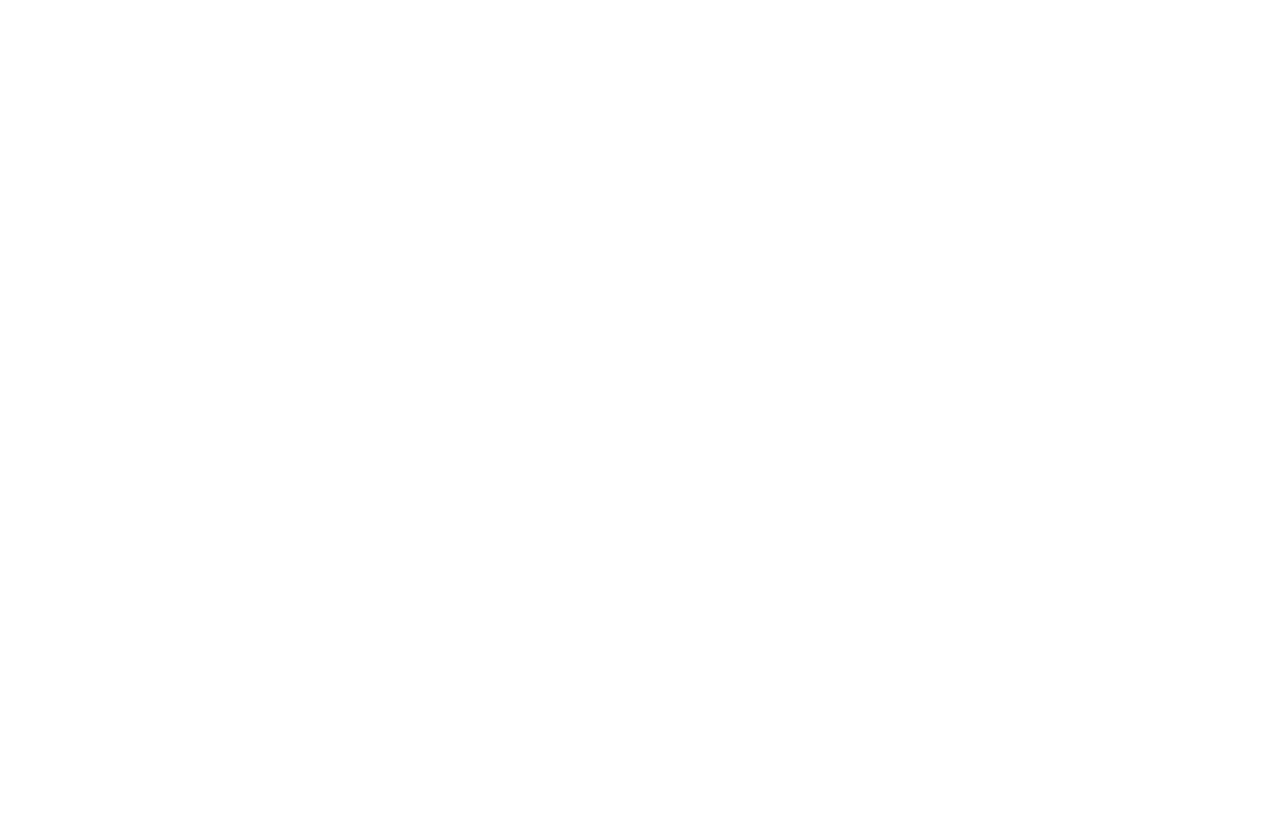
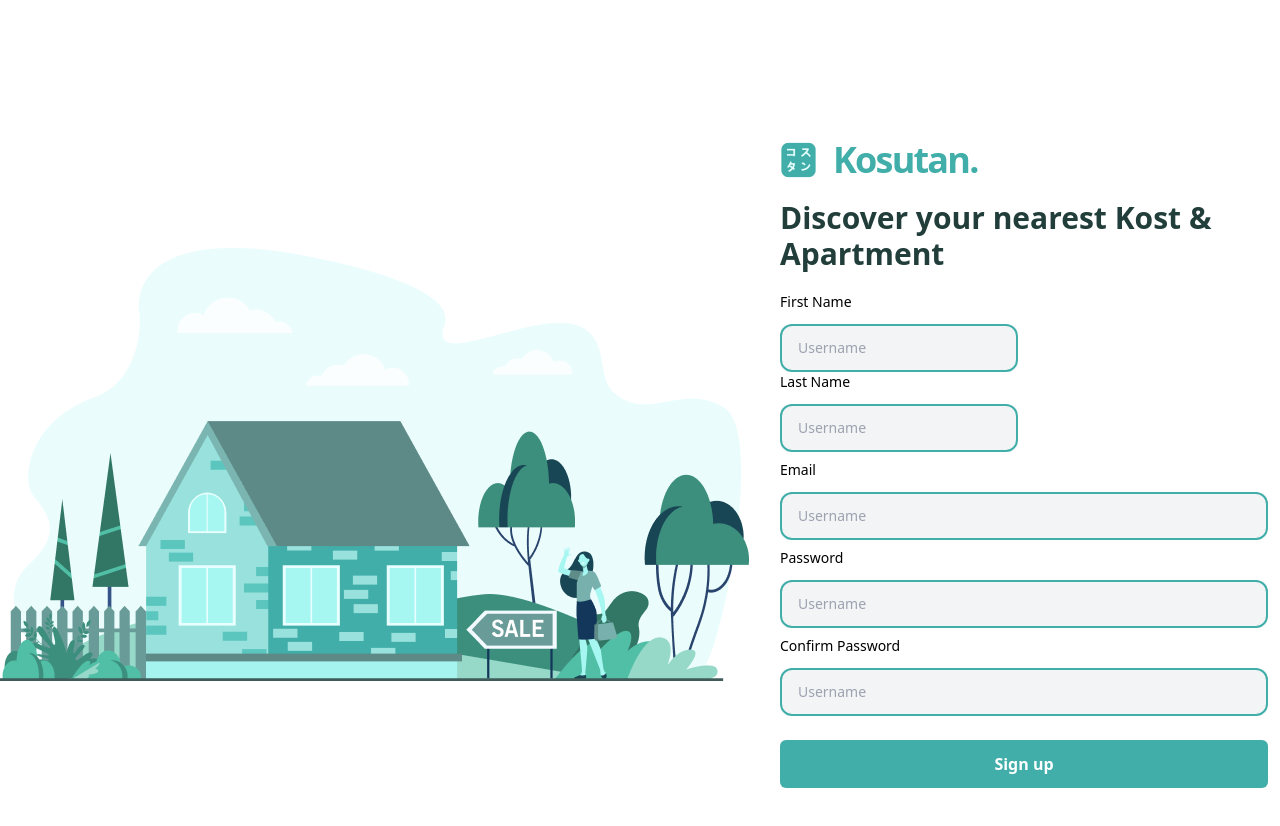
Before and after one commit to rifqi-luthfi/rpl-kosutan, a React (Create React App) app in the folder client/: page /register in a window 1280 px wide. Shown: the top 826 px of the page. Before the commit the page ends 800 px from the top, so only its background shows below. Built offline with nearby package versions, Linux system fonts and the light colour scheme.

Commit message:
adding login regis

```diff
--- a/client/src/Router.js
+++ b/client/src/Router.js
@@ -3,7 +3,7 @@
     BrowserRouter as RouterComp,
     Switch,
     Route,
-  } from "react-router-dom";
+} from "react-router-dom";
 import Home from './page/Home';
 import Login from './page/Login';
 import Register from './page/Register';
--- a/client/src/page/Home.js
+++ b/client/src/page/Home.js
@@ -40,7 +40,7 @@
                     <div className="h-32 flex items-center justify-center text-white font-semibold text-xl rounded-2xl" >Yogyakarta</div>
                     <div className="h-32 flex items-center justify-center text-white font-semibold text-xl rounded-2xl" >Surabaya</div>
                     <div className="h-32 flex items-center justify-center text-white font-semibold text-xl rounded-2xl" >Semarang</div>
-                    <div className="bg-green-dark h-32 flex items-center justify-center text-white font-semibold text-xl rounded-2xl" >See more >></div>
+                    <div className="bg-green-dark h-32 flex items-center justify-center text-white font-semibold text-xl rounded-2xl" >See more </div>
 
                 </div>
             </content>
--- a/client/src/page/Login.js
+++ b/client/src/page/Login.js
@@ -1,10 +1,52 @@
 import React from 'react'
+import Button from '../components/Button'
+import Header from '../layout/Header'
 
 const Login = () => {
     return (
-        <div>
+        <>
+        <Header/>
+        <div className="bg-white lg:w-4/12 md:6/12 w-10/12 m-auto my-10 shadow-md rounded-3xl mt-24">
+            <div className="py-8 px-8 rounded-xl">
+                <h1 className="font-medium text-2xl mt-3 text-center">Login</h1>
+                <form action="" className="mt-6">
+                    <div className="my-5 text-sm">
+                        <label for="username" className="block text-black">Username</label>
+                        <input type="text" autofocus id="username" className="rounded-sm px-4 py-3 mt-3 focus:outline-none bg-gray-100 w-full border-green border-2 rounded-xl" placeholder="Username" />
+                    </div>
+                    <div className="my-5 text-sm">
+                        <label for="password" className="block text-black">Password</label>
+                        <input type="password" id="password" className="rounded-sm px-4 py-3 mt-3 focus:outline-none bg-gray-100 w-full border-green border-2 rounded-xl" placeholder="Password" />
+                        <div className="flex justify-end mt-2 text-xs text-gray-600">
+                            <a href="../../pages/auth/forget_password.html hover:text-black">Forget Password?</a>
+                        </div>
+                    </div>
 
+                    <div className='flex'>
+                        <Button className="" type="primary" size="lg">Login</Button>
+                    </div>
+                </form>
+
+                <div className="flex md:justify-between justify-center items-center mt-10">
+                    <div className="bg-gray-300 md:block hidden w-4/12 h-1"></div>
+                    <p className="md:mx-2 text-sm text-gray-400"> Login With Social </p>
+                    <div className="bg-gray-300 md:block hidden w-4/12 h-1"></div>
+                </div>
+
+                <div className="grid md:grid-cols-2 gap-2 mt-7">
+                    <div className='flex'>
+                        <Button className="" type="outlined" size="lg">Google</Button>
+                    </div>
+                    <div className='flex'>
+                        <Button className="" type="outlined" size="lg">Facebook</Button>
+                    </div>
+                </div>
+
+                <p className="mt-12 text-xs text-center font-light text-gray-400"> Don't have an account? <a href="../auth/register.html" className="text-black font-medium"> Create One </a>  </p>
+
+            </div>
         </div>
+        </>
     )
 }
 
--- a/client/src/page/Register.js
+++ b/client/src/page/Register.js
@@ -1,9 +1,52 @@
 import React from 'react'
+import Button from '../components/Button'
 
 const Register = () => {
     return (
         <div>
-
+            <main className="container flex items-center justify-between mx-auto my-12 px-6 md:px-6 lg:px-0 lg:my-32">
+                <div className="hidden lg:block flex-shrink">
+                    <img className="h-56 w-full object-cover sm:h-72 md:h-96 lg:w-full lg:h-full" alt="logo" src={process.env.PUBLIC_URL + '/hero.png'} />
+                </div>
+                <div className="text-center lg:text-left lg:w-2/5 p-3">
+                    <div className='flex items-center mr-32'>
+                        <img className="mr-4"alt="logo" src={process.env.PUBLIC_URL + '/logo_kosutan.png'} />
+                        <h1 className="text-green text-4xl font-bold tracking-tighter">
+                            Kosutan.
+                        </h1>
+                    </div>
+                    <h1 className="text-green-dark text-3xl font-semibold mt-5">
+                        Discover your nearest Kost & Apartment
+                    </h1>
+                    <div className='flex-col flex-wrap'>
+                        <div className='flex flex-wrap mt-5 '>
+                            <div className="mr-5 text-sm">
+                                <label for="first-name" className="block text-black">First Name</label>
+                                <input type="text" autofocus id="first-name" className="rounded-sm px-4 py-3 mt-3 focus:outline-none bg-gray-100 w-full border-green border-2 rounded-xl" placeholder="Username" />
+                            </div>
+                            <div className="text-sm">
+                                <label for="last-name" className="block text-black">Last Name</label>
+                                <input type="text" autofocus id="last-name" className="rounded-sm px-4 py-3 mt-3 focus:outline-none bg-gray-100 w-full border-green border-2 rounded-xl" placeholder="Username" />
+                            </div>
+                        </div>
+                        <div className="mt-2 text-sm">
+                            <label for="email" className="block text-black">Email</label>
+                            <input type="email" autofocus id="email" className="rounded-sm px-4 py-3 mt-3 focus:outline-none bg-gray-100 w-full border-green border-2 rounded-xl" placeholder="Username" />
+                        </div>
+                        <div className="mt-2 text-sm">
+                            <label for="password" className="block text-black">Password</label>
+                            <input type="password" autofocus id="password" className="rounded-sm px-4 py-3 mt-3 focus:outline-none bg-gray-100 w-full border-green border-2 rounded-xl" placeholder="Username" />
+                        </div>
+                        <div className="mt-2 text-sm">
+                            <label for="confirm-password" className="block text-black">Confirm Password</label>
+                            <input type="password" autofocus id="confirm-password" className="rounded-sm px-4 py-3 mt-3 focus:outline-none bg-gray-100 w-full border-green border-2 rounded-xl" placeholder="Username" />
+                        </div>
+                    </div>
+                    <div className="flex mt-6 flex-col md:flex-row">
+                    <Button type="primary" size="lg">Sign up</Button>
+                    </div>
+                </div>
+            </main>
         </div>
     )
 }
```
Also changed, not shown: 2 other files (tests, documents, lock files or other folders).
